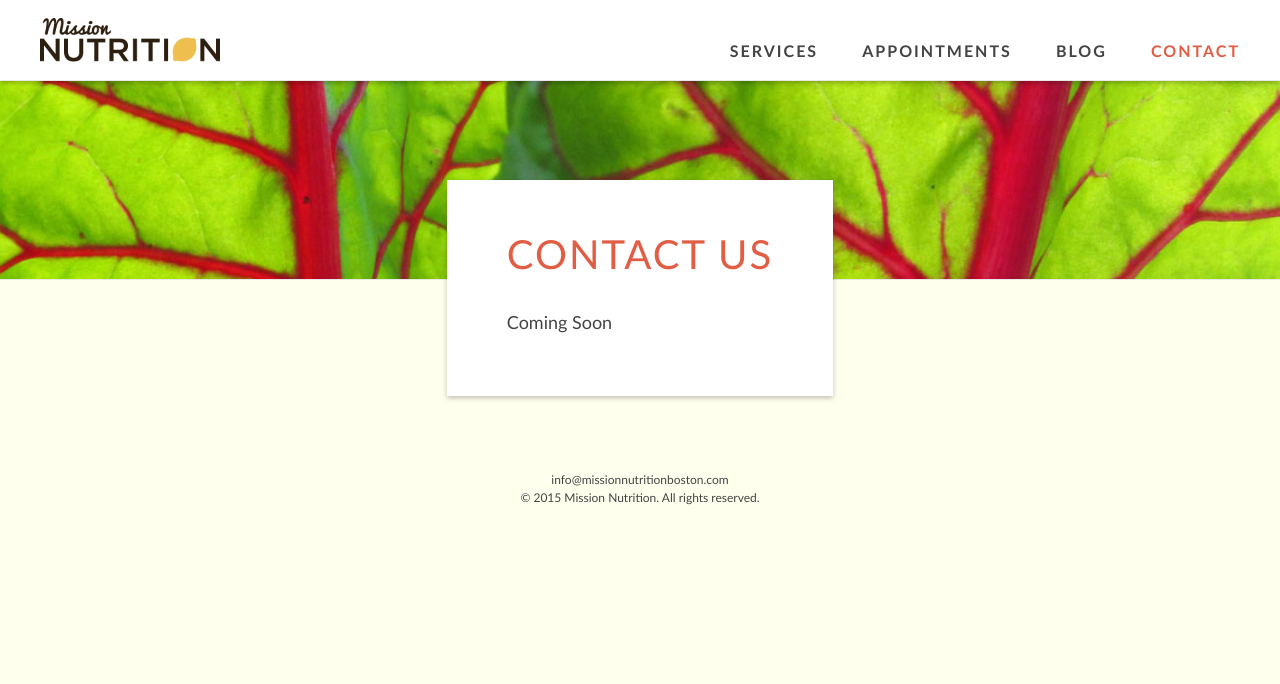
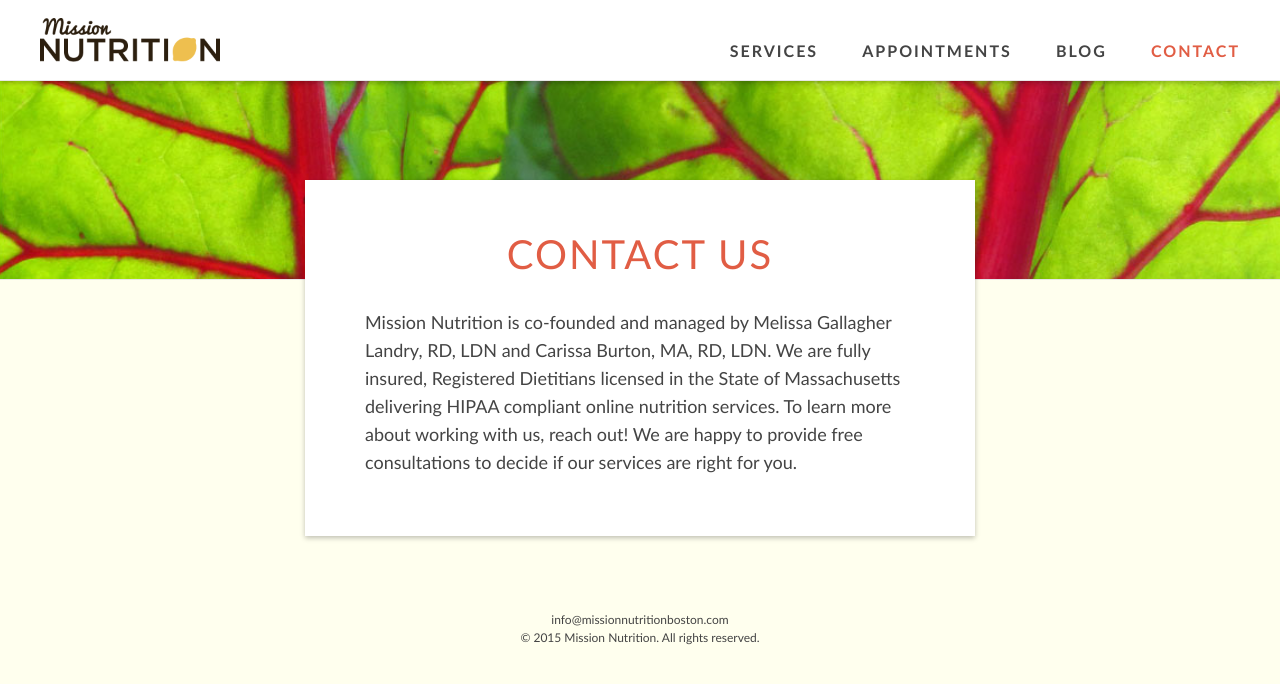
Before and after one commit to davelandry/missionnutrition, a Jekyll site: the page built from _pages/contact.md, in a window 1280 px wide. Shown: the top 684 px of the page. Built offline with Jekyll 4.4.1, drawn with Linux system fonts in a browser that asks for light colours.

Commit message:
Update contact.md

```diff
--- a/_pages/contact.md
+++ b/_pages/contact.md
@@ -4,4 +4,4 @@
 image: chard
 ---
 
-Coming Soon
+Mission Nutrition is co-founded and managed by Melissa Gallagher Landry, RD, LDN and Carissa Burton, MA, RD, LDN. We are fully insured, Registered Dietitians licensed in the State of Massachusetts delivering HIPAA compliant online nutrition services. To learn more about working with us, reach out! We are happy to provide free consultations to decide if our services are right for you.
```
